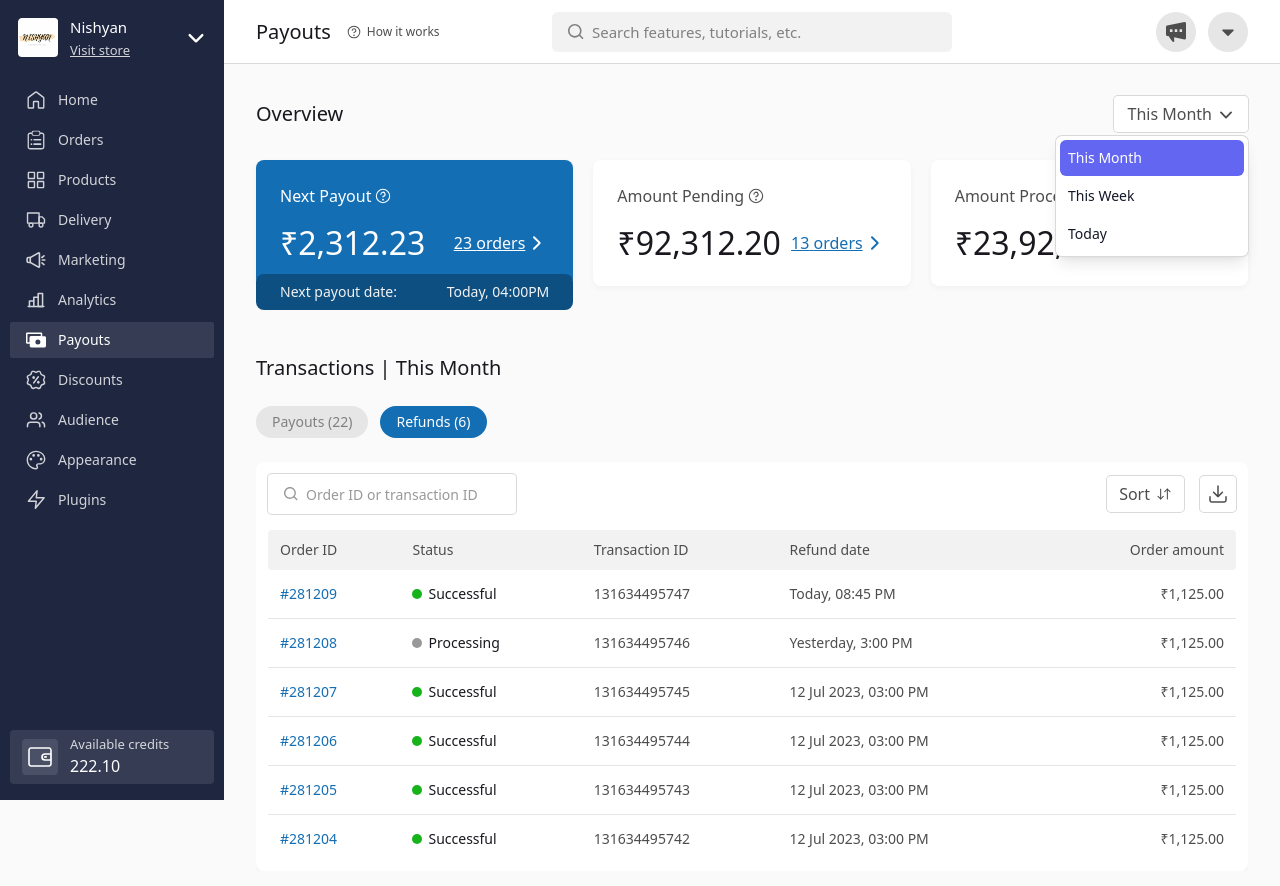
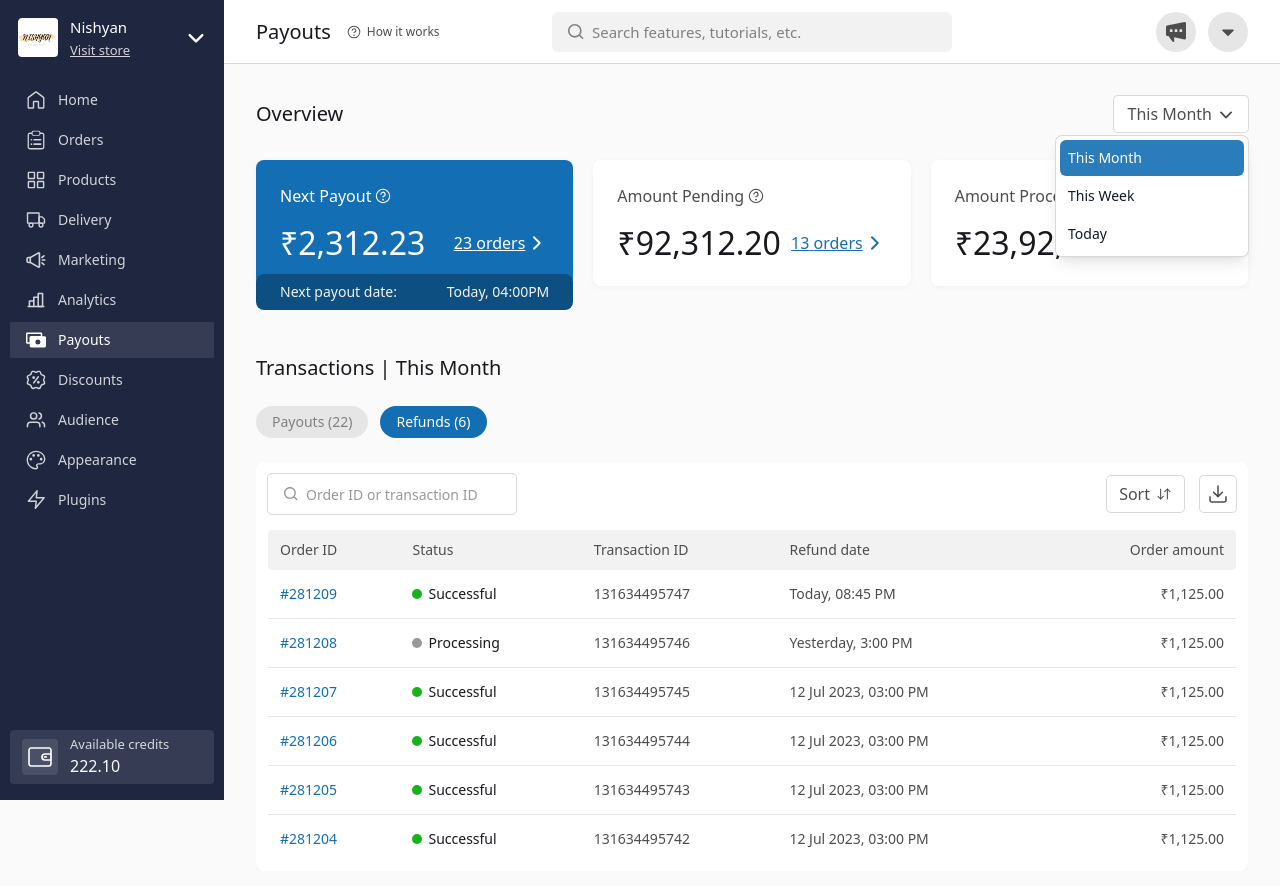
Before and after one commit to suhailmohamed/dashboard-ui, a React (Vite) app: page / in a window 1280 px wide. Both pictures are taken after a click on the button "This Month". Shown: the top 886 px of the page. Built offline with nearby package versions, Linux system fonts and the light colour scheme; a web font is replaced by a local one.

Commit message:
Add files via upload

```diff
--- a/src/components/overviewstats/OverviewStats.tsx
+++ b/src/components/overviewstats/OverviewStats.tsx
@@ -52,7 +52,7 @@ export const OverviewStats: FC<OverviewStatsProps> = ({
                                     <Menu.Item>
                                         {({ active }) => (
                                             <button
-                                                className={`${ active ? 'bg-indigo-600 text-white' : 'bg-indigo-500 text-white'
+                                                className={`${ active ? 'bg-[#146EB4] text-white' : 'bg-[#146EB4]/90 text-white'
                                                     } group flex w-full items-center rounded-md px-2 py-2 text-sm`}
                                             >
                                                 This Month
@@ -63,7 +63,7 @@ export const OverviewStats: FC<OverviewStatsProps> = ({
                                     <Menu.Item>
                                         {({ active }) => (
                                             <button
-                                                className={`${active ? 'bg-indigo-500 text-white' : 'text-gray-900'
+                                                className={`${active ? 'bg-[#146EB4] text-white' : 'text-gray-900'
                                                     } group flex w-full items-center rounded-md px-2 py-2 text-sm`}
                                             >
                                                 This Week
@@ -74,7 +74,7 @@ export const OverviewStats: FC<OverviewStatsProps> = ({
                                     <Menu.Item>
                                         {({ active }) => (
                                             <button
-                                                className={`${active ? 'bg-indigo-500 text-white' : 'text-gray-900'
+                                                className={`${active ? 'bg-[#146EB4] text-white' : 'text-gray-900'
                                                     } group flex w-full items-center rounded-md px-2 py-2 text-sm`}
                                             >
                                                 Today
--- a/src/components/transactiondetails/TransactionDetails.tsx
+++ b/src/components/transactiondetails/TransactionDetails.tsx
@@ -268,7 +268,7 @@ export const TransactionDetails: FC = () => {
     })
 
     return (
-        <>
+        <div>
             <h3 className="text-xl font-medium text-[#1A181E]">Transactions | This Month</h3>
 
             <Tab.Group defaultIndex={1}>
@@ -399,6 +399,6 @@ export const TransactionDetails: FC = () => {
                     ))}
                 </Tab.Panels>
             </Tab.Group>
-        </>
+        </div>
     )
 }
```
